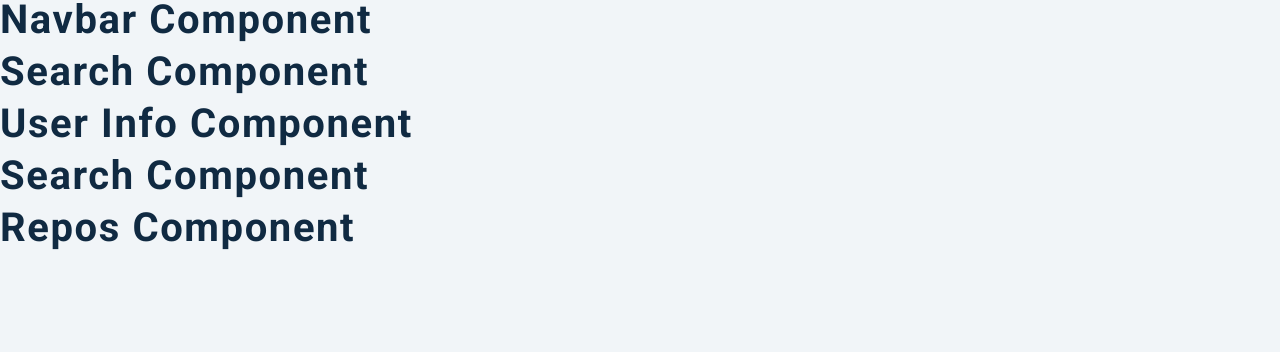
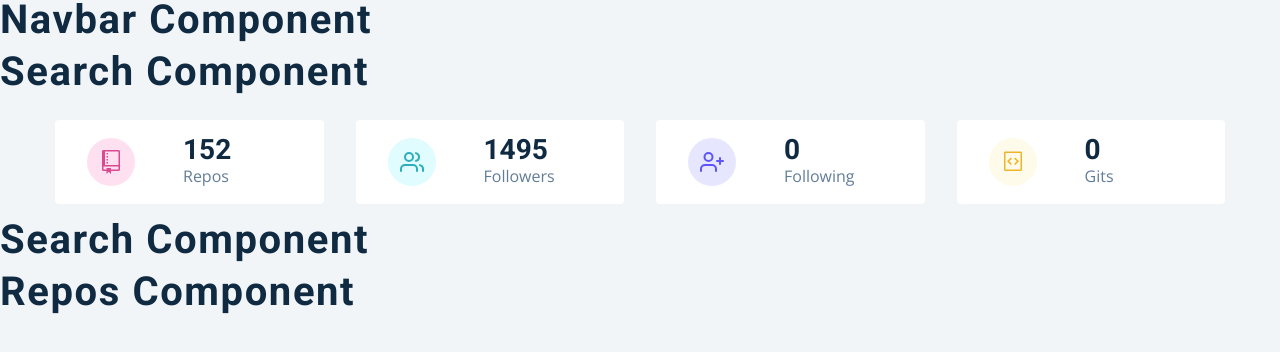
Before and after one commit to nguyenchien/github-search-users, a React (Create React App) app: page / in a window 1280 px wide. Shown: the top 352 px of the page. Built offline with nearby package versions, Linux system fonts and the light colour scheme.

Commit message:
info component

```diff
--- a/src/components/Info.js
+++ b/src/components/Info.js
@@ -5,8 +5,66 @@
 import { FiUsers, FiUserPlus } from 'react-icons/fi';
 
 const UserInfo = () => {
-  return <h2>user info component</h2>;
+  const {user} = React.useContext(GithubContext);
+  const {public_repos, followers, following, public_gists} = user;
+  const items = [
+    {
+      id: 1,
+      icon: <GoRepo className='icon' />,
+      label: 'repos',
+      value: public_repos,
+      color: 'pink',
+    },
+    {
+      id: 2,
+      icon: <FiUsers className='icon' />,
+      label: 'followers',
+      value: followers,
+      color: 'green',
+    },
+    {
+      id: 3,
+      icon: <FiUserPlus className='icon' />,
+      label: 'following',
+      value: following,
+      color: 'purple',
+    },
+    {
+      id: 4,
+      icon: <GoGist className='icon' />,
+      label: 'gits',
+      value: public_gists,
+      color: 'yellow',
+    },
+  ];
+
+
+  return (
+    <section className='section'>
+      <Wrapper className='section-center'>
+        {
+          items.map((item)=>{
+            return (
+              <Item key={item.id} {...item} />
+            )
+          })
+        }
+      </Wrapper>
+    </section>
+  )
 };
+
+const Item = ({icon, label, value, color}) => {
+  return (
+    <article className='item'>
+      <span className={color}>{icon}</span>
+      <div>
+        <h3>{value}</h3>
+        <p>{label}</p>
+      </div>
+    </article>
+  )
+}
 
 const Wrapper = styled.section`
   display: grid;
--- a/src/components/Search.js
+++ b/src/components/Search.js
@@ -3,9 +3,6 @@
 import { MdSearch } from 'react-icons/md';
 import { GithubContext } from '../context/context';
 const Search = () => {
-  const data = React.useContext(GithubContext);
-  console.log(data);
-
   return <h2>search component</h2>;
 };
 
```
